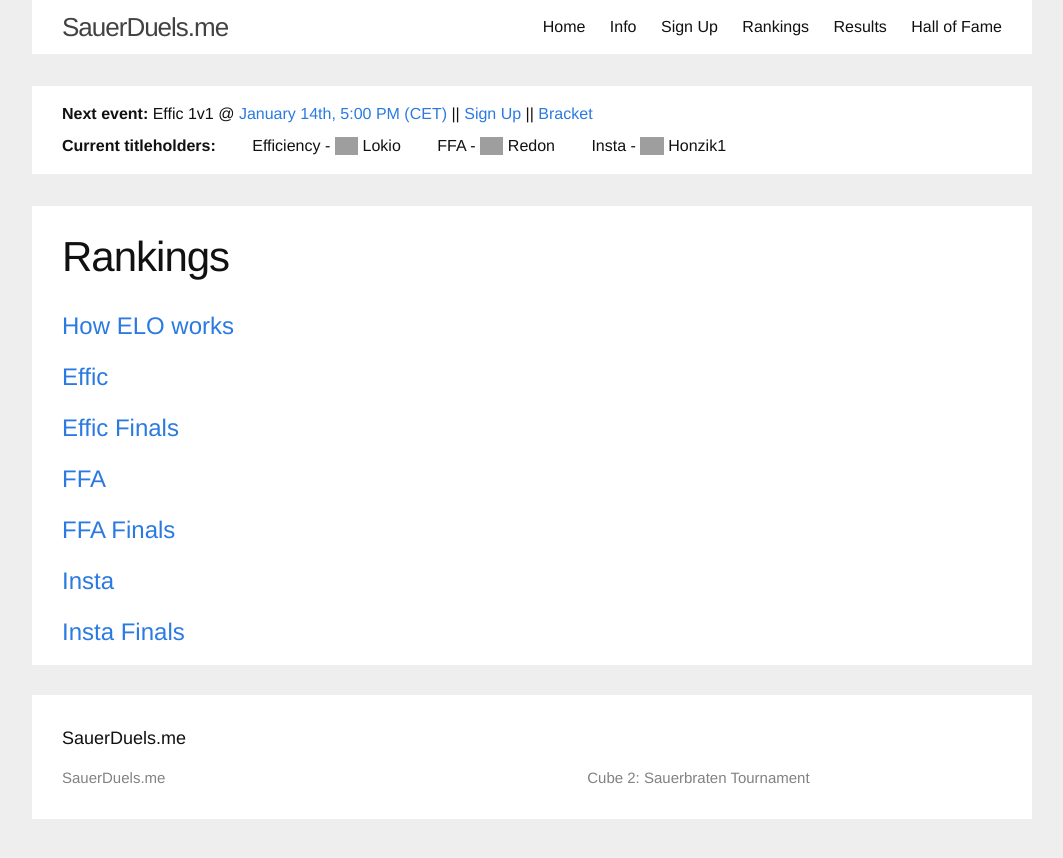
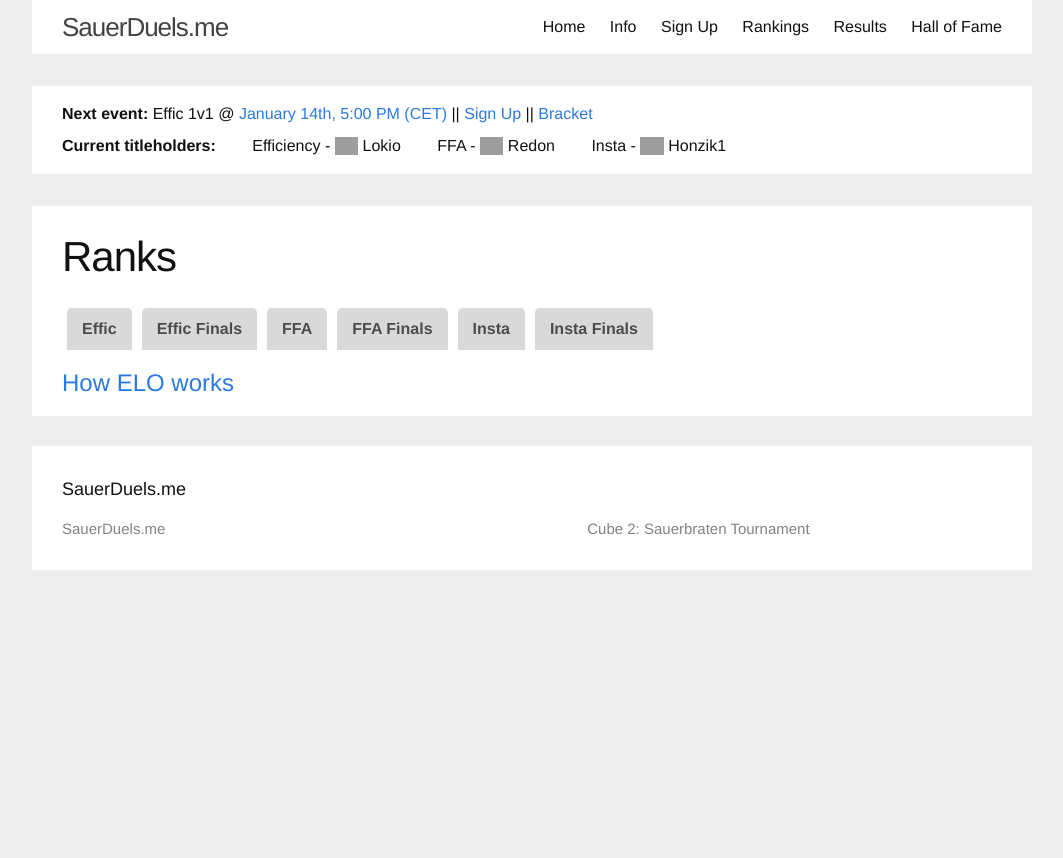
Before and after one commit to sauerduels/website, a Jekyll site: the page built from rankings.html, in a window 1280 px wide. Shown: the top 858 px of the page, without its empty margins (108-1171 px from the left). Built offline with Jekyll 4.4.1, drawn with Linux system fonts in a browser that asks for light colours; grey boxes are pictures that could not be loaded.

Commit message:
Add tabbed interface to rankings page

```diff
--- a/_layouts/ranking.html
+++ b/_layouts/ranking.html
@@ -4,11 +4,40 @@
 <article class="post">
 
   <header class="post-header">
-    <h1 class="post-title">{{ page.title | escape }} Ranks</h1>
+    <h1 class="post-title">Ranks</h1>
   </header>
 
   <div class="post-content">
-    {{ content }}
+    {% assign rankings = site.rankings | sort: 'title' %}
+
+    <ul class="tabs">
+      {% for ranking in rankings %}
+        {% if ranking.title == page.title %}
+          <li id="tab-ranking-{{ ranking.slug }}" class="tab active">
+        {% else %}
+          <li id="tab-ranking-{{ ranking.slug }}" class="tab">
+        {% endif %}
+          <a href="{{ ranking.url | relative_url }}" onclick="return switchTab('ranking-{{ ranking.slug }}');">{{ ranking.title }}</a>
+        </li>
+      {% endfor %}
+    </ul>
+
+    <ul class="tab-contents">
+      {% for ranking in rankings %}
+        {% if ranking.title == page.title %}
+          <div id="ranking-{{ ranking.slug }}" class="tab-content active">
+        {% else %}
+          <div id="ranking-{{ ranking.slug }}" class="tab-content">
+        {% endif %}
+          {{ ranking.content }}
+        </div>
+      {% endfor %}
+    </ul>
+
+    <h2><a href="#" onclick="return toggleElement('how-elo-works');">How ELO works</a></h2>
+    <p id="how-elo-works" style="display: none;">
+      The ELO rating system is a method of measuring the relative skill of a player using mathematics. Currently, our own ELO formula is not going to be released to the public. A player's rating increases or decreases depending on the outcome of games against other players. The amount of points lost or gained is also dependent on the rating difference between the two players. A player with a much higher rating is expected to defeat a player with a lower rating, meaning if he won, the rating consequences for both players would be lower, because the outcome was highly probable. However if an unexpected result or more commonly known as an "upset win" occurs where the lower rated player wins, there will be bigger rating consequences. This way, strong players will need to win consistently in order to maintain their ELO ranking, and weaker players can improve their ELO quicker with impressive wins against better opponents. To simplify, every match you play you are taking a risk in order to improve your rating, and the higher the risk, the higher the reward. Feel free to ask us any questions if needed.
+    </p>
   </div>
 
 </article>
--- a/_sass/minima/_layout.scss
+++ b/_sass/minima/_layout.scss
@@ -286,3 +286,44 @@
 .star.bronze {
   color: #cd7f32;
 }
+
+.tab-content {
+  display: none;
+}
+
+.tab-content.active {
+  display: block;
+}
+
+.tabs:after {
+  display: block;
+  clear: both;
+  content: '';
+}
+
+.tabs li {
+  margin: 0px 5px;
+  float: left;
+  list-style: none;
+}
+
+.tabs a {
+  padding: 9px 15px;
+  display: inline-block;
+  border-radius: 5px 5px 0px 0px;
+  background: #d9d9d9;
+  font-size: 16px;
+  font-weight: 600;
+  color: #4c4c4c;
+  transition: all linear 0.15s;
+}
+
+li.tab.active a, li.tab.active, li.tab a:hover {
+  background: #f5f5f5;
+  // color: #4c4c4c;
+  text-decoration: none;
+}
+
+.tabs, .tab-contents {
+  margin-left: 0;
+}
--- a/assets/scripts.js
+++ b/assets/scripts.js
@@ -7,3 +7,19 @@
   }
   return false;
 }
+
+window.switchTab = function(id) {
+  var elems = document.getElementsByClassName('tab-content');
+  for (var i = 0; i < elems.length; i++) {
+    if (elems[i].id === id) elems[i].classList.add('active');
+    else elems[i].classList.remove('active');
+  }
+
+  elems = document.getElementsByClassName('tab');
+  for (var i = 0; i < elems.length; i++) {
+    if (elems[i].id === 'tab-'+id) elems[i].classList.add('active');
+    else elems[i].classList.remove('active');
+  }
+
+  return false;
+}
--- a/rankings.html
+++ b/rankings.html
@@ -1,15 +1,6 @@
 ---
-layout: page
+layout: ranking
 title: Rankings
 permalink: /rankings/
 index: 3
 ---
-<h2><a href="#" onclick="return toggleElement('how-elo-works');">How ELO works</a></h2>
-<p id="how-elo-works" style="display: none;">The ELO rating system is a method of measuring the relative skill of a player using mathematics. Currently, our own ELO formula is not going to be released to the public. A player's rating increases or decreases depending on the outcome of games against other players. The amount of points lost or gained is also dependent on the rating difference between the two players. A player with a much higher rating is expected to defeat a player with a lower rating, meaning if he won, the rating consequences for both players would be lower, because the outcome was highly probable. However if an unexpected result or more commonly known as an "upset win" occurs where the lower rated player wins, there will be bigger rating consequences. This way, strong players will need to win consistently in order to maintain their ELO ranking, and weaker players can improve their ELO quicker with impressive wins against better opponents. To simplify, every match you play you are taking a risk in order to improve your rating, and the higher the risk, the higher the reward. Feel free to ask us any questions if needed.</p>
-
-{% assign rankings = site.rankings | sort: 'title' %}
-{% for ranking in rankings %}
-  <!-- <p><a href="{{ ranking.url | relative_url }}.html">{{ ranking.title }}</a></p> -->
-  <h2><a href="{{ ranking.url | relative_url }}" onclick="return toggleElement('ranking-{{ ranking.slug }}');">{{ ranking.title }}</a></h2>
-  <div id="ranking-{{ ranking.slug }}" style="display: none;">{{ ranking.content }}</div>
-{% endfor %}
```
